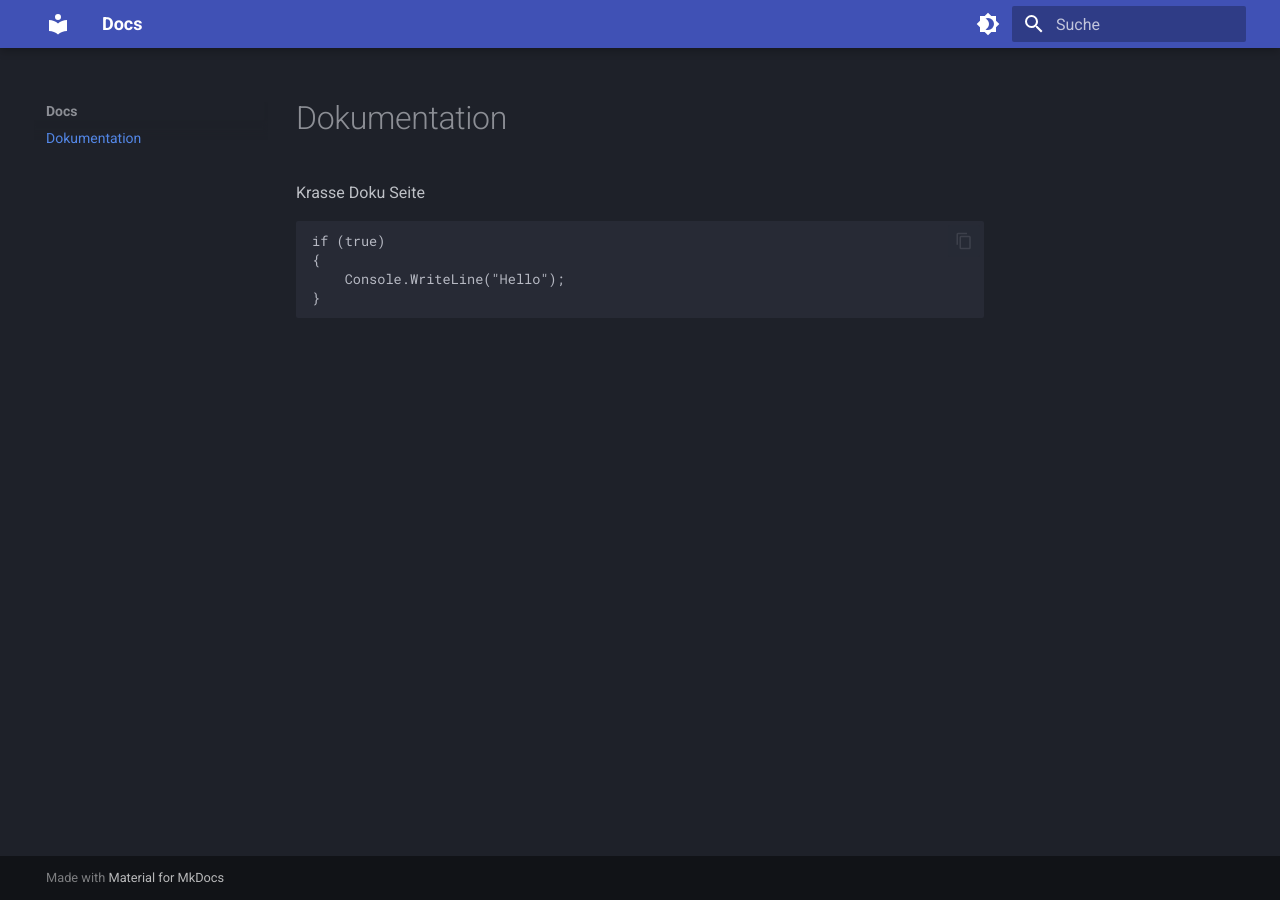
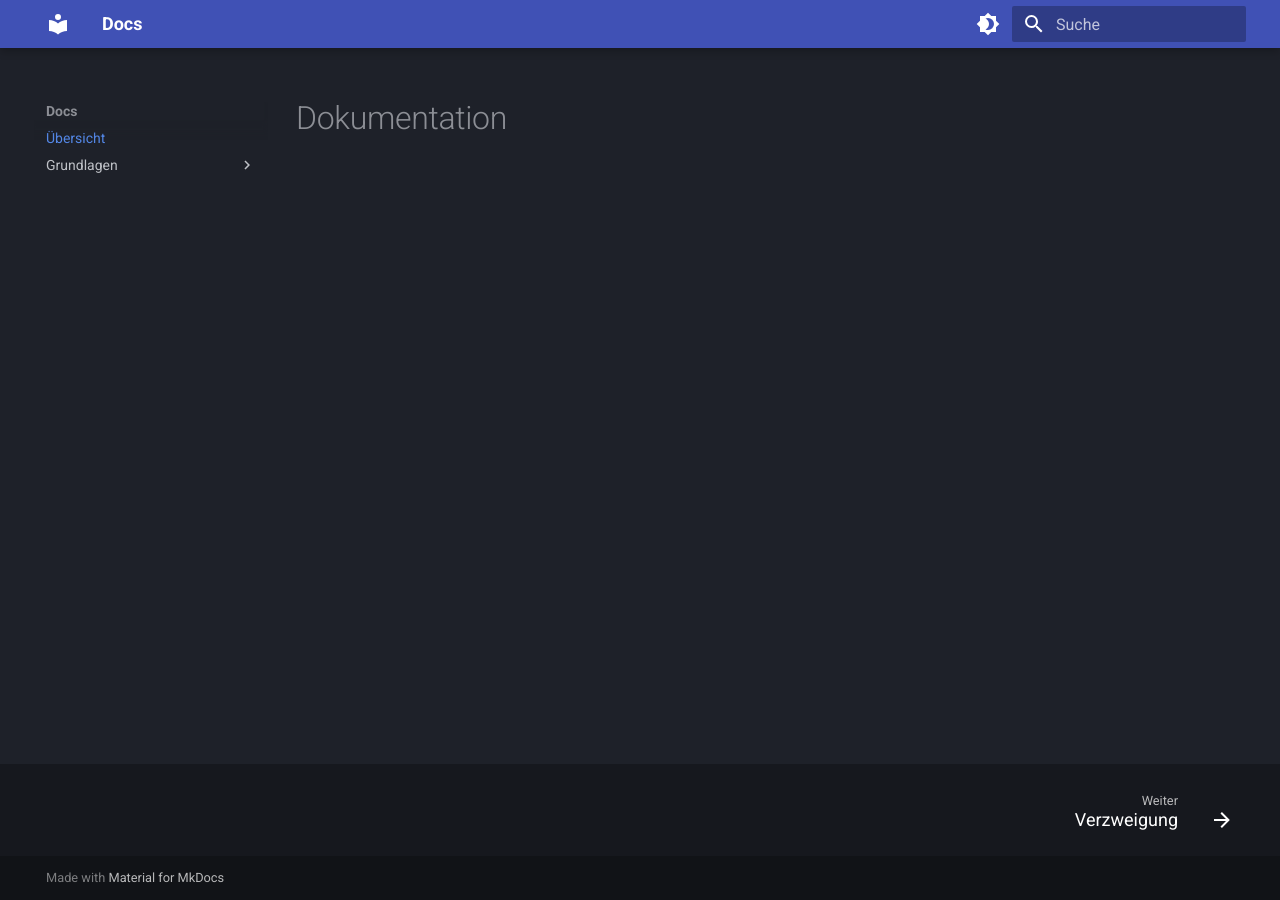
Before and after one commit to felixholfelder/docs, an MkDocs documentation site: the page built from docs/index.md, in a window 1280 px wide. Built offline with MkDocs 1.6.1 and Material for MkDocs 9.7.7, drawn with Linux system fonts in a browser that asks for light colours.

````diff
--- a/docs/index.md
+++ b/docs/index.md
@@ -1,10 +1 @@
 #Dokumentation
-
-Krasse Doku Seite
-
-``` cs
-if (true)
-{
-    Console.WriteLine("Hello");
-}
-```
--- a/mkdocs.yml
+++ b/mkdocs.yml
@@ -1,5 +1,12 @@
 site_name: Docs
+
 site_url: https://felixholfelder.github.io/docs/
+
+nav:
+  - Übersicht: index.md
+  - Grundlagen:
+      - Verzweigung: grundlagen/verzweigung.md
+
 theme:
   name: material
   palette:
````
Also changed, not shown: docs/grundlagen/verzweigung.md (added, +24 -0 lines).
